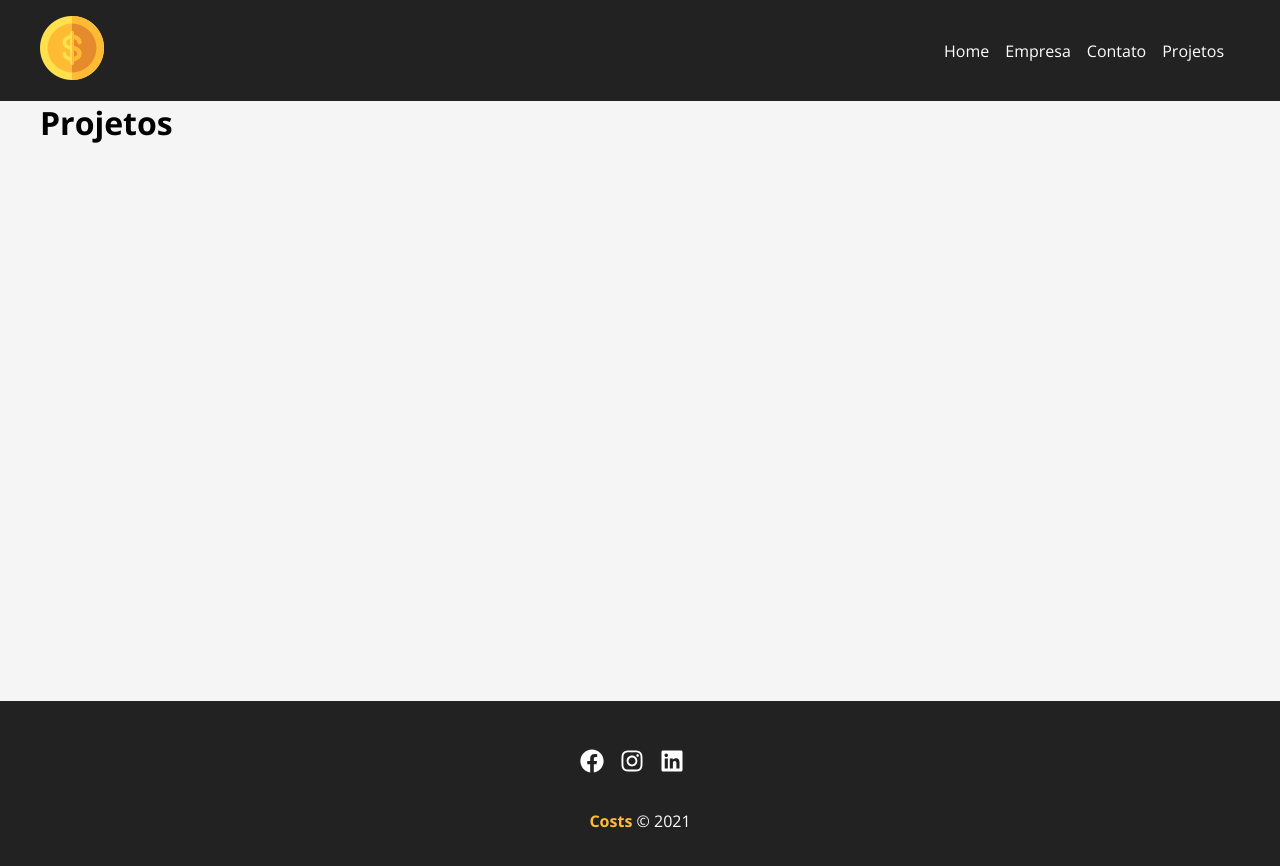
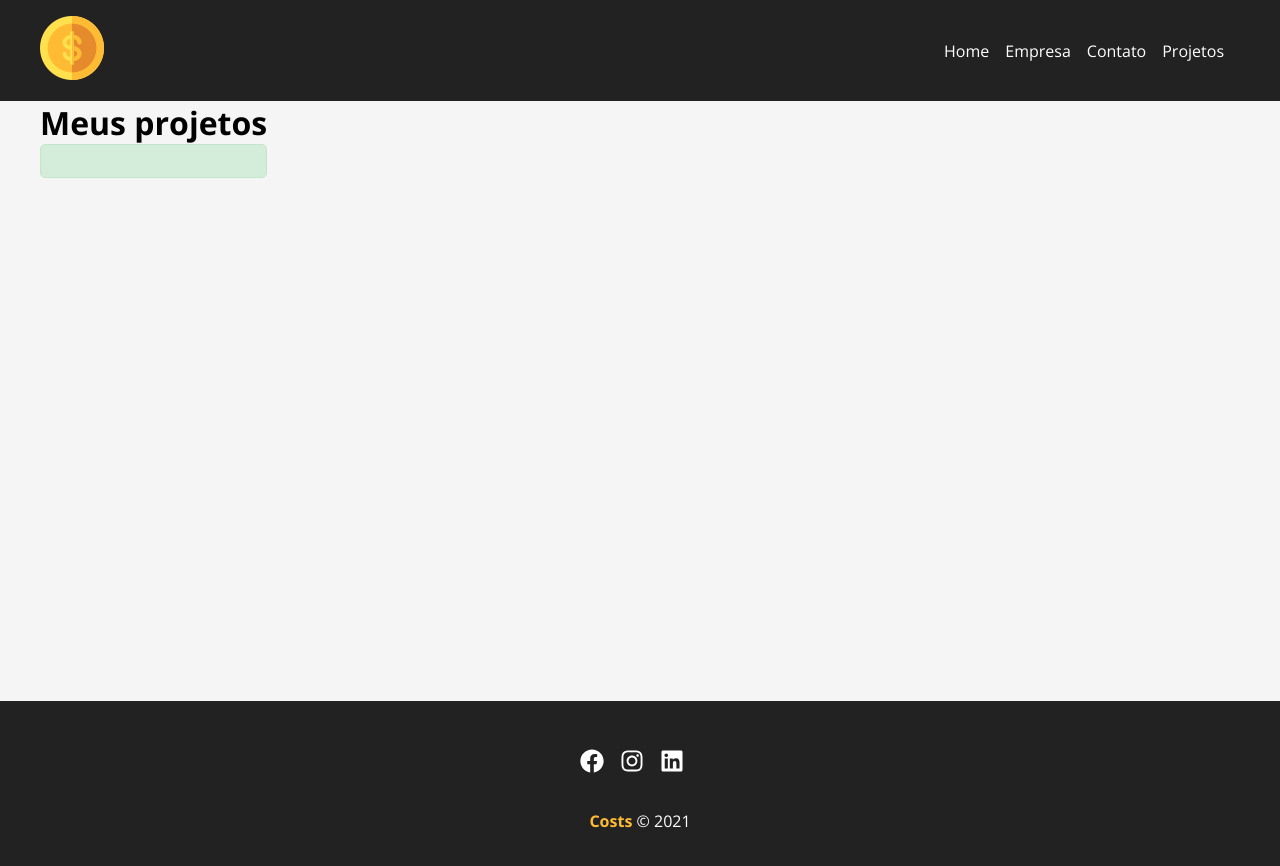
Before and after one commit to guilhermelcosta/Costs-react, a React (Create React App) app: page /projetos in a window 1280 px wide. Shown: the top 866 px of the page. Built offline with nearby package versions, Linux system fonts and the light colour scheme.

Commit message:
feat: adicionado Mensagem.js

```diff
--- a/db.json
+++ b/db.json
@@ -1,15 +1,70 @@
 {
   "projetos": [
     {
+      "nome": "Projeto low",
+      "orçamento": "6070",
+      "categoria": {
+        "id": "2",
+        "nome": "Desenvolvimento"
+      },
+      "custo": 0,
+      "servicos": [],
+      "id": 2
+    },
+    {
+      "nome": "Projeto Gui",
+      "orçamento": "1400",
+      "categoria": {
+        "id": "4",
+        "nome": "Planejamento"
+      },
+      "custo": 0,
+      "servicos": [],
+      "id": 3
+    },
+    {
+      "nome": "Teste 03",
+      "orçamento": "544",
+      "categoria": {
+        "id": "3",
+        "nome": "Design"
+      },
+      "custo": 0,
+      "servicos": [],
+      "id": 4
+    },
+    {
+      "nome": "Projeto 04",
+      "orçamento": "1000",
+      "categoria": {
+        "id": "4",
+        "nome": "Planejamento"
+      },
+      "custo": 0,
+      "servicos": [],
+      "id": 5
+    },
+    {
+      "nome": "Projeto 05",
+      "orçamento": "4893",
+      "categoria": {
+        "id": "2",
+        "nome": "Desenvolvimento"
+      },
+      "custo": 0,
+      "servicos": [],
+      "id": 6
+    },
+    {
+      "nome": "Teste 03",
+      "orçamento": "444",
       "categoria": {
         "id": "1",
         "nome": "Infra"
       },
-      "nome": "projeto teste",
-      "orçamento": "1500",
       "custo": 0,
       "servicos": [],
-      "id": 1
+      "id": 7
     }
   ],
   "categorias": [
--- /dev/null
+++ b/src/components/layout/Mensagem.js
@@ -0,0 +1,30 @@
+import styles from './Mensagem.module.css';
+import {useState} from 'react';
+import {useEffect} from 'react';
+
+function Mensagem({tipo, mensagem}) {
+
+    const [visivel, setVisivel] = useState(true);
+    //
+    // useEffect(() => {
+    //     if (!mensagem) {
+    //         setVisivel(false);
+    //         return;
+    //     }
+    //     setVisivel(true);
+    //
+    //     const timer = setTimeout(() => {
+    //         setVisivel(false);
+    //     }, 3000);
+    //
+    //     return () => clearTimeout(timer);
+    // }, [mensagem]);
+
+    return (
+        <>
+            {visivel && (<div className={`${styles.mensagem} ${styles[tipo]}`}>{mensagem}</div>)}
+        </>
+    );
+}
+
+export default Mensagem;
--- /dev/null
+++ b/src/components/layout/Mensagem.module.css
@@ -0,0 +1,20 @@
+.mensagem {
+    width: 100%;
+    padding: 1em;
+    border: 1px solid #000;
+    text-align: center;
+    margin: 0 auto 2em;
+    border-radius: 5px;
+}
+
+.sucesso {
+    color: #155724;
+    background-color: #D4EDDA;
+    border-color: #C3E6CB;
+}
+
+.erro {
+    color: #721c24;
+    background-color: #F8D7DA;
+    border-color: #F5C6CB;
+}
--- a/src/components/pages/NovoProjeto.js
+++ b/src/components/pages/NovoProjeto.js
@@ -19,7 +19,7 @@ function NovoProjeto() {
             },
             body: JSON.stringify(projeto)
         }).then((resposta) => resposta.json).then((data) => {
-            navigate('/projetos', {message: 'Projeto criado com sucesso!'});
+            navigate('/projetos', {state: {mensagem: 'Projeto criado com sucesso!'}});
         }).catch((e) => console.log(e));
     }
 
--- a/src/components/pages/Projetos.js
+++ b/src/components/pages/Projetos.js
@@ -1,5 +1,19 @@
+import Mensagem from '../layout/Mensagem';
+import {useSearchParams} from 'react-router-dom';
+
 function Projetos() {
-    return <h1>Projetos</h1>;
+
+    const [searchParams] = useSearchParams();
+    let mensagem = '';
+
+    if (searchParams.get('mensagem')) mensagem = searchParams.get('mensagem');
+
+    return (
+        <div>
+            <h1>Meus projetos</h1>
+            <Mensagem tipo="sucesso" mensagem={mensagem}/>
+        </div>
+    );
 }
 
 export default Projetos;
```
